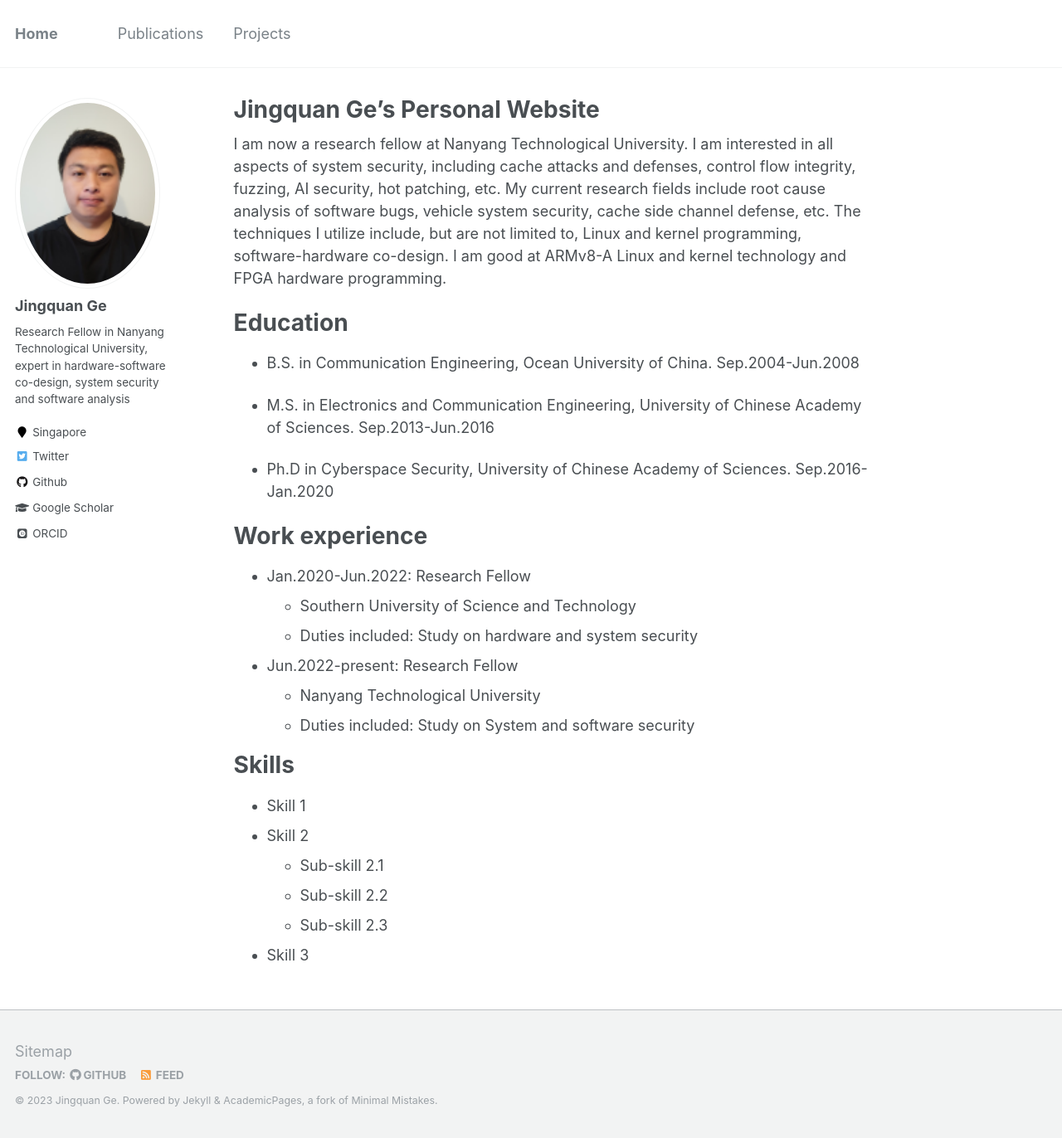
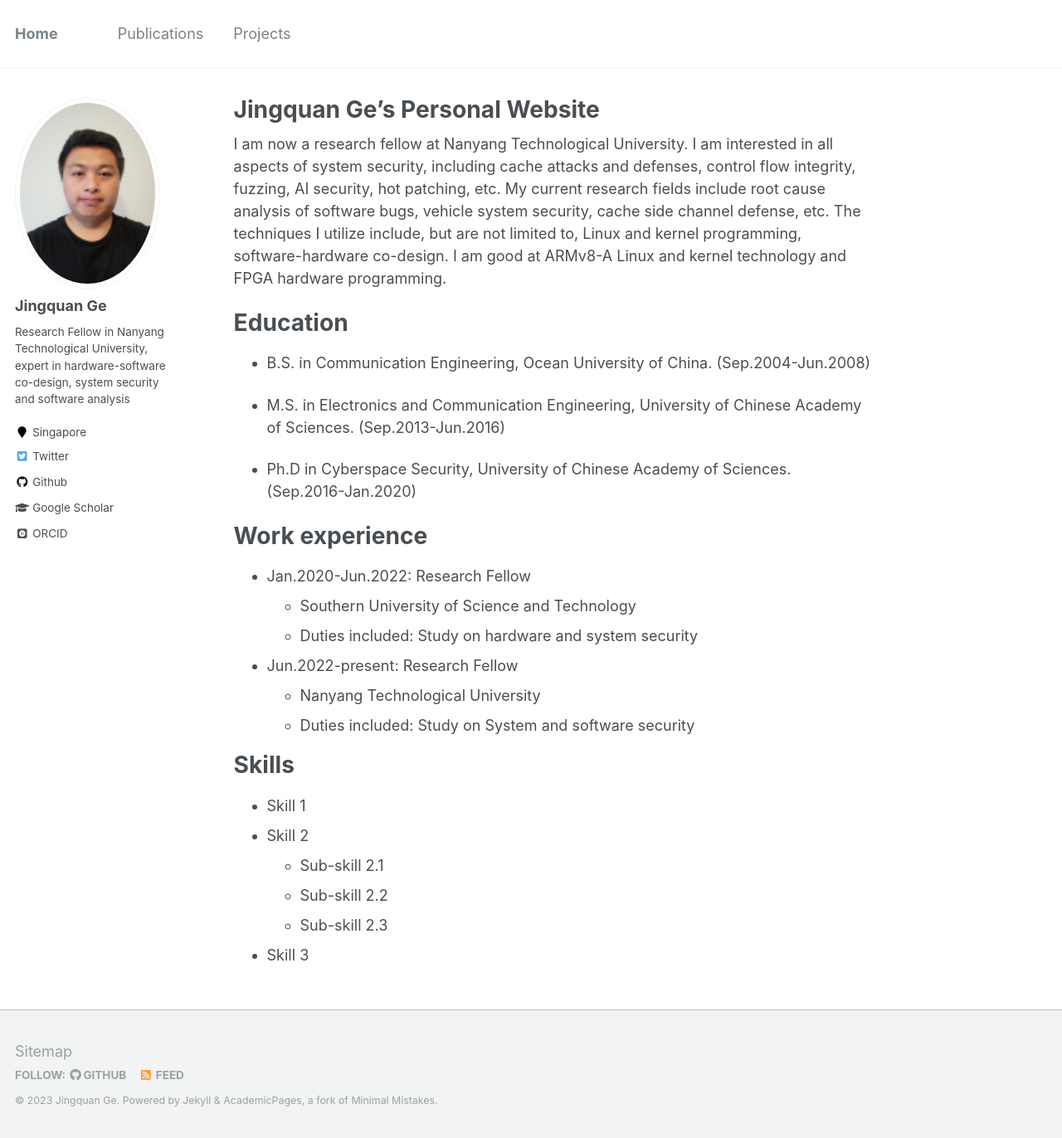
Before and after one commit to gejingquan/gejingquan.github.io, a Jekyll site: the page built from _pages/about.md, in a window 1280 px wide and 1372 px high. Shown: the whole window at 83% size. Built offline with Jekyll 4.4.1, drawn with Linux system fonts in a browser that asks for light colours; some web fonts are replaced.

```diff
--- a/_pages/about.md
+++ b/_pages/about.md
@@ -13,14 +13,11 @@ I am now a research fellow at Nanyang Technological University. I am interested
 
 Education
 ======
-* B.S. in Communication Engineering, Ocean University of China. Sep.2004-Jun.2008
+* B.S. in Communication Engineering, Ocean University of China. (Sep.2004-Jun.2008)
 
+* M.S. in Electronics and Communication Engineering, University of Chinese Academy of Sciences. (Sep.2013-Jun.2016)
 
-
-* M.S. in Electronics and Communication Engineering, University of Chinese Academy of Sciences. Sep.2013-Jun.2016
-
-
-* Ph.D in Cyberspace Security, University of Chinese Academy of Sciences. Sep.2016-Jan.2020
+* Ph.D in Cyberspace Security, University of Chinese Academy of Sciences. (Sep.2016-Jan.2020)
 
 
 
```
